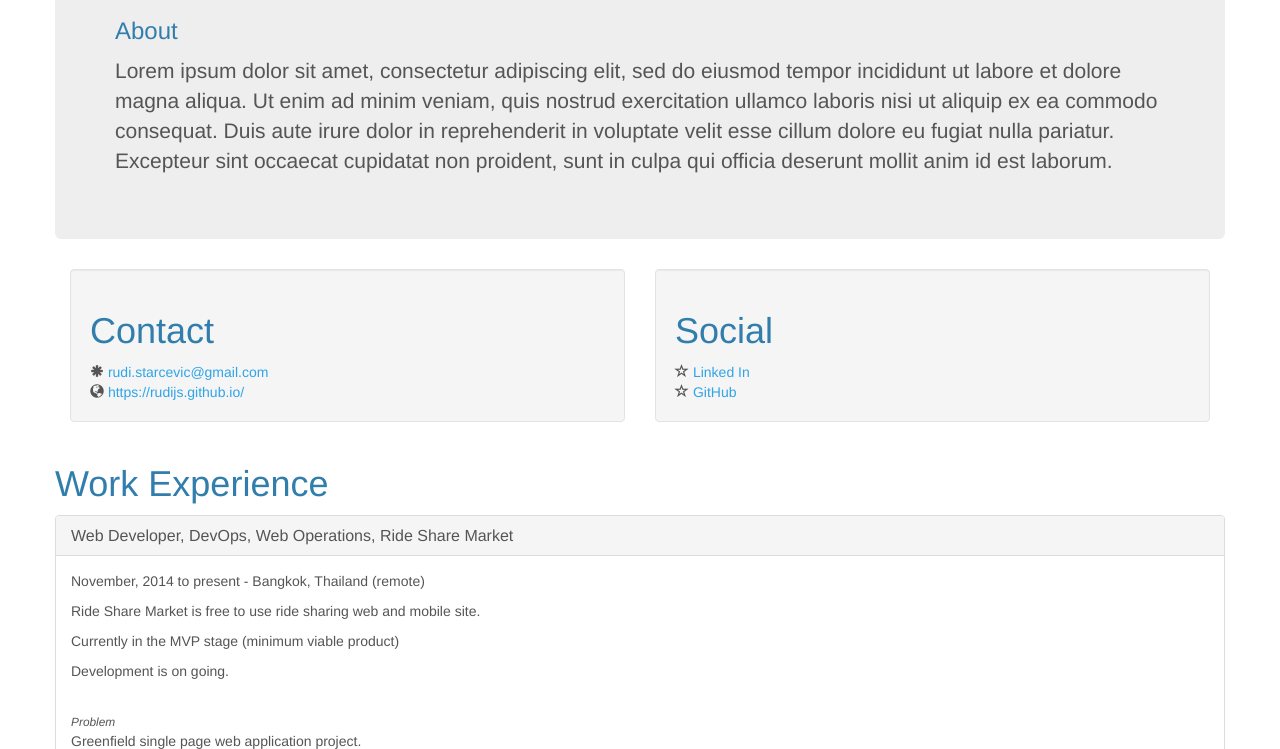
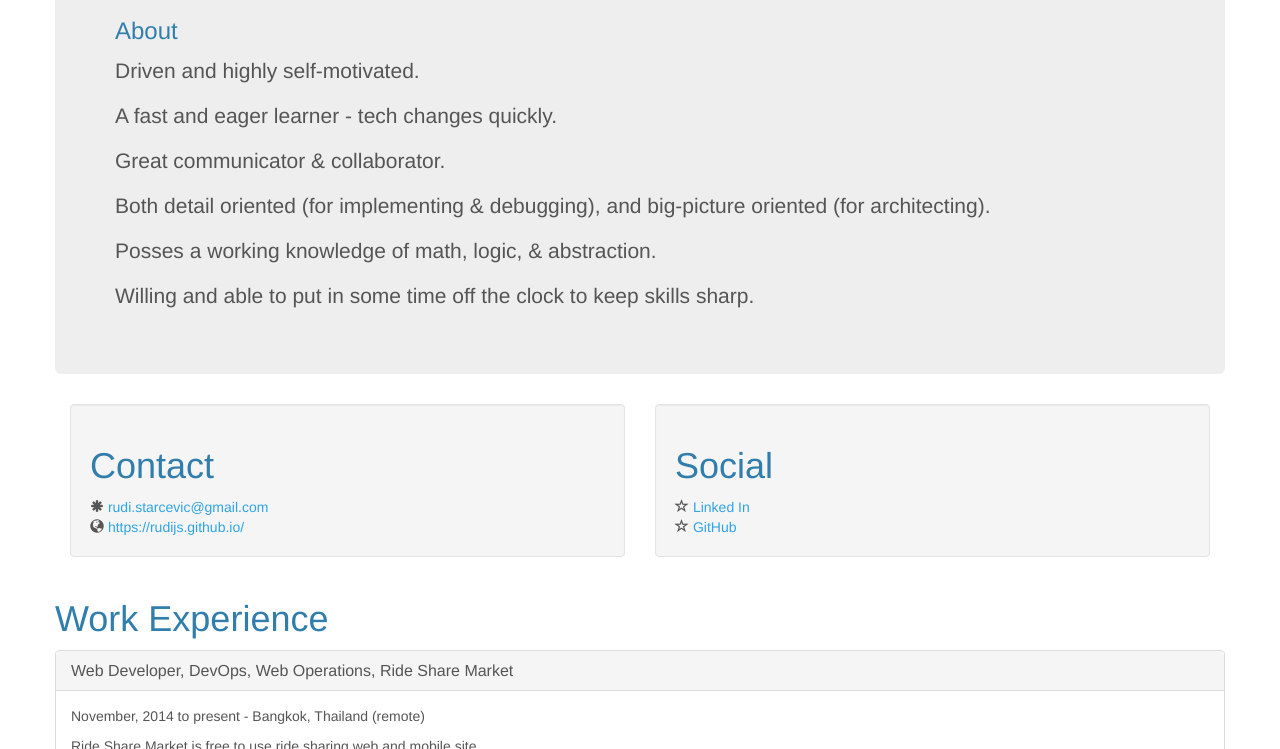
Before and after one commit to rudijs/resume, a website: page index.html in a window 1280 px wide. Shown: the part 351-1100 px from the top of the page. Drawn offline with Linux system fonts and the light colour scheme.

Commit message:
Build resume HTML

```diff
--- a/index.html
+++ b/index.html
@@ -43,7 +43,12 @@
           <div class="col-md-6"><img src="https://media.licdn.com/mpr/mpr/shrinknp_400_400/AAEAAQAAAAAAAAbYAAAAJDU0OGViYTg5LWZmYTUtNDNiZS1iYTczLTFhMmVlZTQ1ZTk1Mg.jpg" alt="Rudi Starcevic" class="img-rounded" /></div>
         </div>
         <h3>About</h3>
-        <p>Lorem ipsum dolor sit amet, consectetur adipiscing elit, sed do eiusmod tempor incididunt ut labore et dolore magna aliqua. Ut enim ad minim veniam, quis nostrud exercitation ullamco laboris nisi ut aliquip ex ea commodo consequat. Duis aute irure dolor in reprehenderit in voluptate velit esse cillum dolore eu fugiat nulla pariatur. Excepteur sint occaecat cupidatat non proident, sunt in culpa qui officia deserunt mollit anim id est laborum.</p>
+        <p>Driven and highly self-motivated.</p>
+        <p>A fast and eager learner - tech changes quickly.</p>
+        <p>Great communicator &amp; collaborator.</p>
+        <p>Both detail oriented (for implementing &amp; debugging), and big-picture oriented (for architecting).</p>
+        <p>Posses a working knowledge of math, logic, &amp; abstraction.</p>
+        <p>Willing and able to put in some time off the clock to keep skills sharp.</p>
       </div>
 
 
```
